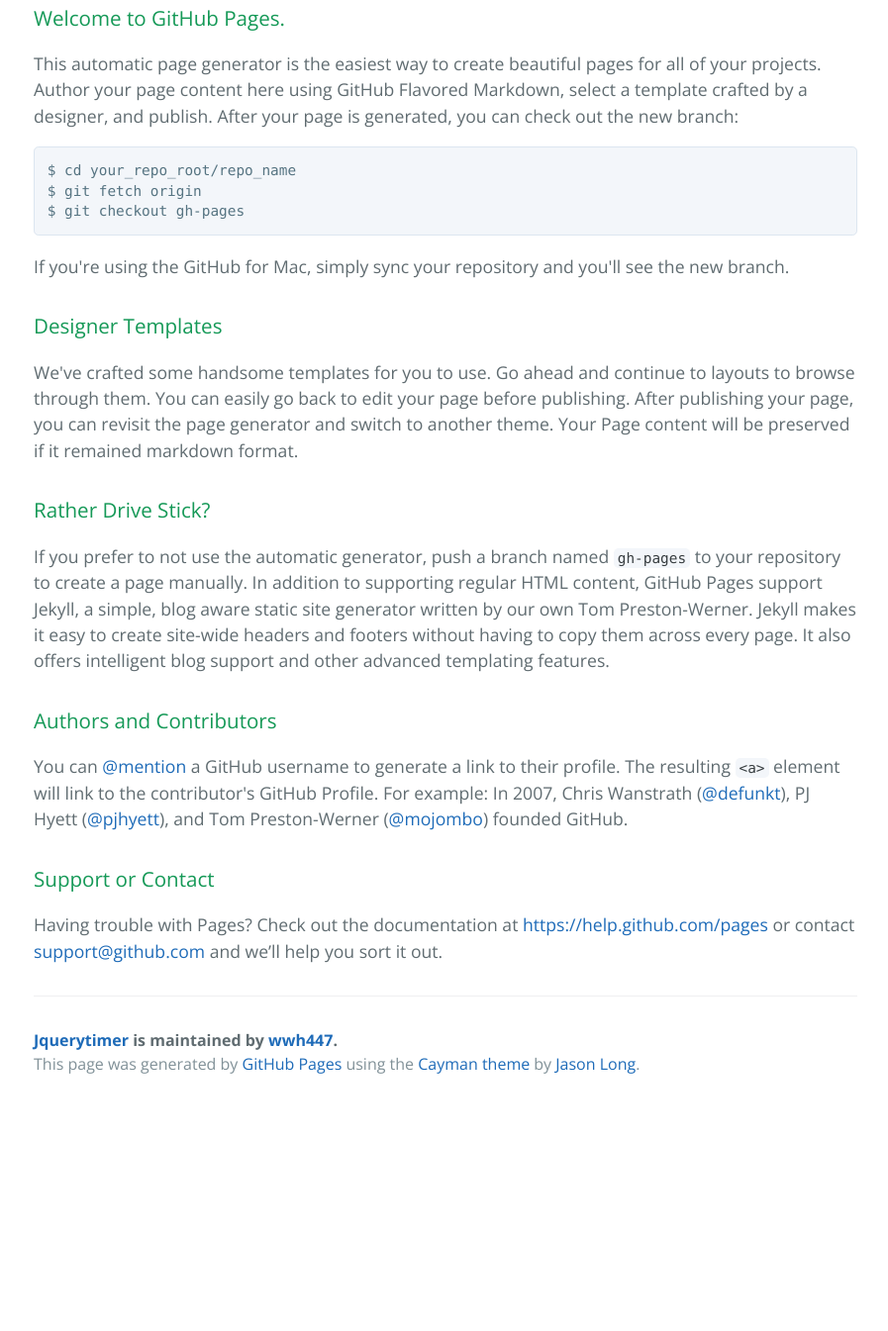
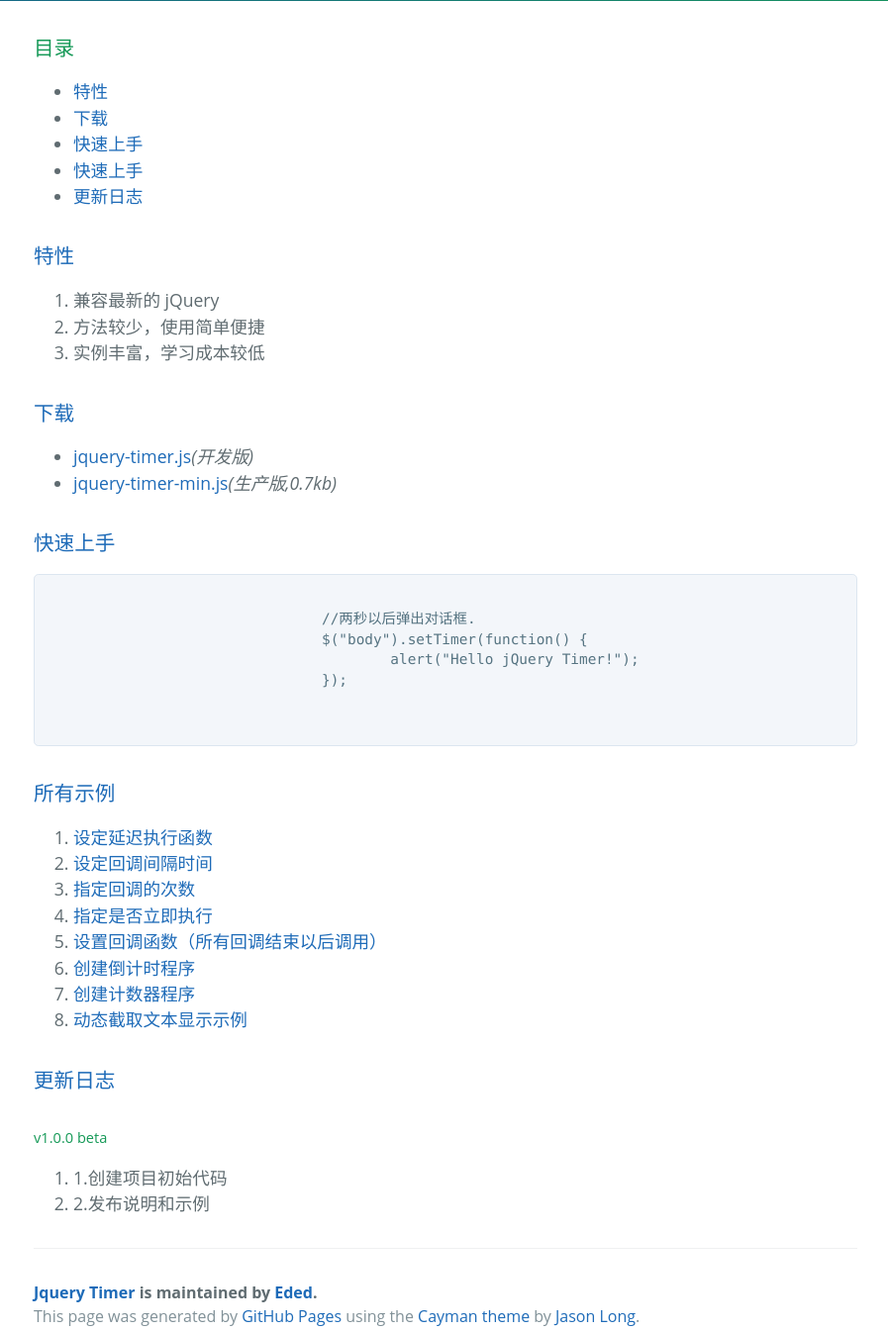
Before and after one commit to wwh447/jQueryTimer, a plain HTML site: page index.html in a window 1280 px wide. Shown: the part 412-1757 px from the top of the page at 99% size, without its empty margins (190-1087 px from the left). Before the commit the page ends 1531 px from the top, so only its background shows below. Drawn offline with nearby package versions, Linux system fonts and the light colour scheme.

Commit message:
创建教程页面

```diff
--- a/index.html
+++ b/index.html
@@ -1,64 +1,73 @@
 <!DOCTYPE html>
-<html lang="en-us">
+<html lang="zh-CN">
   <head>
     <meta charset="UTF-8">
-    <title>Jquerytimer by wwh447</title>
+    <title>jQuery Timer by Eded.Wang</title>
     <meta name="viewport" content="width=device-width, initial-scale=1">
     <link rel="stylesheet" type="text/css" href="stylesheets/normalize.css" media="screen">
-    <link href='http://fonts.googleapis.com/css?family=Open+Sans:400,700' rel='stylesheet' type='text/css'>
     <link rel="stylesheet" type="text/css" href="stylesheets/stylesheet.css" media="screen">
     <link rel="stylesheet" type="text/css" href="stylesheets/github-light.css" media="screen">
   </head>
   <body>
     <section class="page-header">
-      <h1 class="project-name">Jquerytimer</h1>
-      <h2 class="project-tagline">取代原生 js 计时器，封装了 setInterval 和 setTimeout。标记通过 Data 的方式缓存在 jQuery 元素上。</h2>
+      <h1 class="project-name">jQuery Timer DEMO</h1>
+      <h2 class="project-tagline">更简便的计时器方法。取代原生 js 计时器，封装了 setInterval 和 setTimeout。标记通过 Data 的方式缓存在 jQuery 元素上。</h2>
       <a href="https://github.com/wwh447/jQueryTimer" class="btn">View on GitHub</a>
       <a href="https://github.com/wwh447/jQueryTimer/zipball/master" class="btn">Download .zip</a>
       <a href="https://github.com/wwh447/jQueryTimer/tarball/master" class="btn">Download .tar.gz</a>
     </section>
 
     <section class="main-content">
-      <h3>
-<a id="welcome-to-github-pages" class="anchor" href="#welcome-to-github-pages" aria-hidden="true"><span class="octicon octicon-link"></span></a>Welcome to GitHub Pages.</h3>
-
-<p>This automatic page generator is the easiest way to create beautiful pages for all of your projects. Author your page content here using GitHub Flavored Markdown, select a template crafted by a designer, and publish. After your page is generated, you can check out the new branch:</p>
-
-<pre><code>$ cd your_repo_root/repo_name
-$ git fetch origin
-$ git checkout gh-pages
-</code></pre>
-
-<p>If you're using the GitHub for Mac, simply sync your repository and you'll see the new branch.</p>
-
-<h3>
-<a id="designer-templates" class="anchor" href="#designer-templates" aria-hidden="true"><span class="octicon octicon-link"></span></a>Designer Templates</h3>
-
-<p>We've crafted some handsome templates for you to use. Go ahead and continue to layouts to browse through them. You can easily go back to edit your page before publishing. After publishing your page, you can revisit the page generator and switch to another theme. Your Page content will be preserved if it remained markdown format.</p>
-
-<h3>
-<a id="rather-drive-stick" class="anchor" href="#rather-drive-stick" aria-hidden="true"><span class="octicon octicon-link"></span></a>Rather Drive Stick?</h3>
-
-<p>If you prefer to not use the automatic generator, push a branch named <code>gh-pages</code> to your repository to create a page manually. In addition to supporting regular HTML content, GitHub Pages support Jekyll, a simple, blog aware static site generator written by our own Tom Preston-Werner. Jekyll makes it easy to create site-wide headers and footers without having to copy them across every page. It also offers intelligent blog support and other advanced templating features.</p>
-
-<h3>
-<a id="authors-and-contributors" class="anchor" href="#authors-and-contributors" aria-hidden="true"><span class="octicon octicon-link"></span></a>Authors and Contributors</h3>
-
-<p>You can <a href="https://github.com/blog/821" class="user-mention">@mention</a> a GitHub username to generate a link to their profile. The resulting <code>&lt;a&gt;</code> element will link to the contributor's GitHub Profile. For example: In 2007, Chris Wanstrath (<a href="https://github.com/defunkt" class="user-mention">@defunkt</a>), PJ Hyett (<a href="https://github.com/pjhyett" class="user-mention">@pjhyett</a>), and Tom Preston-Werner (<a href="https://github.com/mojombo" class="user-mention">@mojombo</a>) founded GitHub.</p>
-
-<h3>
-<a id="support-or-contact" class="anchor" href="#support-or-contact" aria-hidden="true"><span class="octicon octicon-link"></span></a>Support or Contact</h3>
-
-<p>Having trouble with Pages? Check out the documentation at <a href="https://help.github.com/pages">https://help.github.com/pages</a> or contact <a href="mailto:support@github.com">support@github.com</a> and we’ll help you sort it out.</p>
-
-      <footer class="site-footer">
-        <span class="site-footer-owner"><a href="https://github.com/wwh447/jQueryTimer">Jquerytimer</a> is maintained by <a href="https://github.com/wwh447">wwh447</a>.</span>
-
-        <span class="site-footer-credits">This page was generated by <a href="https://pages.github.com">GitHub Pages</a> using the <a href="https://github.com/jasonlong/cayman-theme">Cayman theme</a> by <a href="https://twitter.com/jasonlong">Jason Long</a>.</span>
-      </footer>
-
+		<h3>目录</h3>
+		<ul>
+			<li><a href="#trait">特性</a></li>
+			<li><a href="#download">下载</a></li>
+			<li><a href="#study">快速上手</a></li>
+			<li><a href="#demo">快速上手</a></li>
+			<li><a href="#log">更新日志</a></li>
+		</ul>
+		<h3><a name="trait" href="" class="anchor">特性</a></h3>
+		<ol>
+			<li>兼容最新的 jQuery</li>
+			<li>方法较少，使用简单便捷</li>
+			<li>实例丰富，学习成本较低</li>
+		</ol>
+		<h3><a name="download" href="" class="anchor">下载</a></h3>
+		<ul>
+			<li><a href="jquery-timer.js" target="_blank">jquery-timer.js</a><em>(开发版)</em></li>
+			<li><a href="jquery-timer-min.js" target="_blank">jquery-timer-min.js</a><em>(生产版,0.7kb)</em></li>
+		</ul>
+		<h3><a name="study" href="" class="anchor">快速上手</a></h3>
+		<pre>
+			<code>
+				//两秒以后弹出对话框.
+				$("body").setTimer(function() {
+					alert("Hello jQuery Timer!");
+				});
+			</code>
+		</pre>
+		<h3><a name="demo" href="" class="anchor">所有示例</a></h3>
+		<ol>
+			<li><a href="demo/param-fun.html" target="_blank">设定延迟执行函数</a></li>
+			<li><a href="demo/param-time.html" target="_blank">设定回调间隔时间</a></li>
+			<li><a href="demo/param-iCount.html" target="_blank">指定回调的次数</a></li>
+			<li><a href="demo/param-immediately.html" target="_blank">指定是否立即执行</a></li>
+			<li><a href="demo/param-callback.html" target="_blank">设置回调函数（所有回调结束以后调用）</a></li>
+			<li><a href="demo/pay0.html" target="_blank">创建倒计时程序</a></li>
+			<li><a href="demo/pay1.html" target="_blank">创建计数器程序</a></li>
+			<li><a href="demo/pay2.html" target="_blank">动态截取文本显示示例</a></li>
+		</ol>
+		<h3><a name="log" href="" class="anchor">更新日志</a></h3>
+		<h5>v1.0.0 beta</h5>
+		<ol>
+			<li>1.创建项目初始代码</li>
+			<li>2.发布说明和示例</li>
+		</ol>
+		<footer class="site-footer">
+			<span class="site-footer-owner"><a href="https://github.com/wwh447/jQueryTimer">Jquery Timer</a> is maintained by <a href="https://github.com/wwh447">Eded</a>.</span>
+			<span class="site-footer-credits">This page was generated by <a href="https://pages.github.com">GitHub Pages</a> using the <a href="https://github.com/jasonlong/cayman-theme">Cayman theme</a> by <a href="https://twitter.com/jasonlong">Jason Long</a>.</span>
+		</footer>
     </section>
-
 
   </body>
 </html>
```
